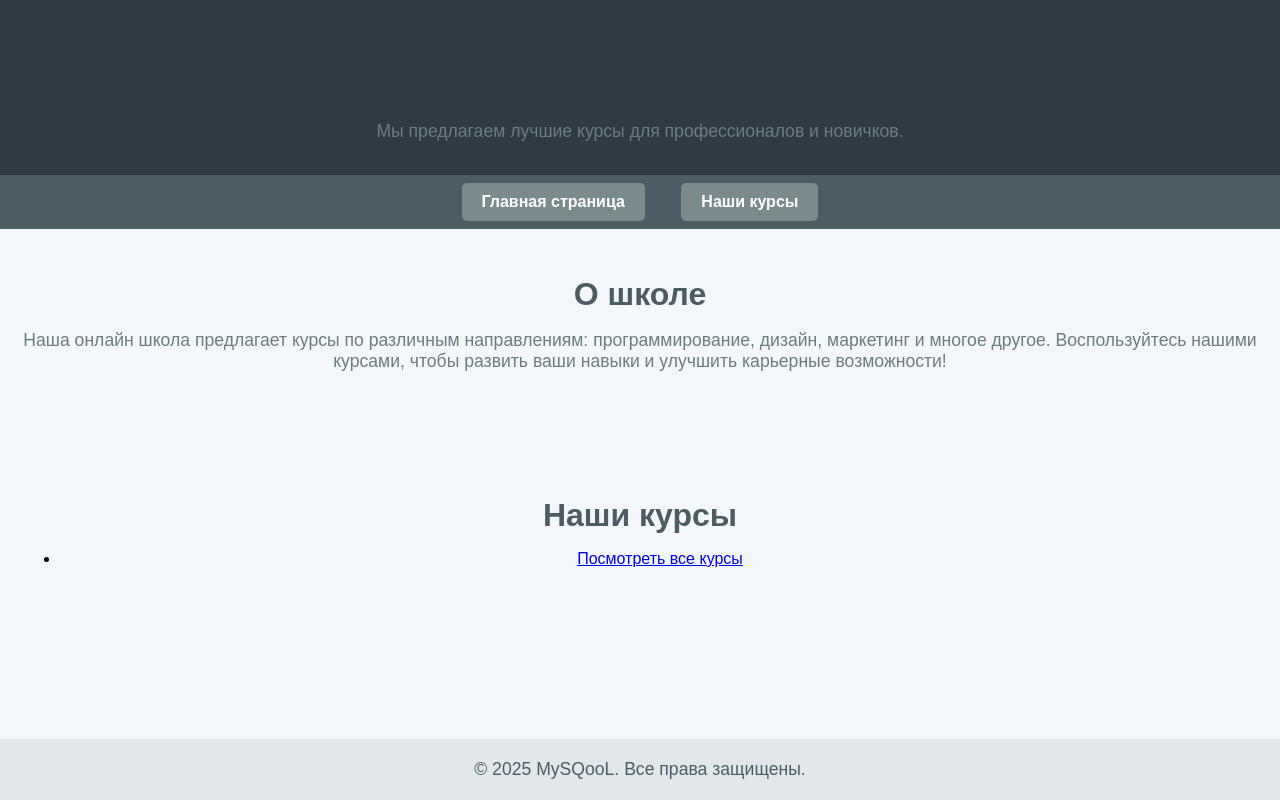
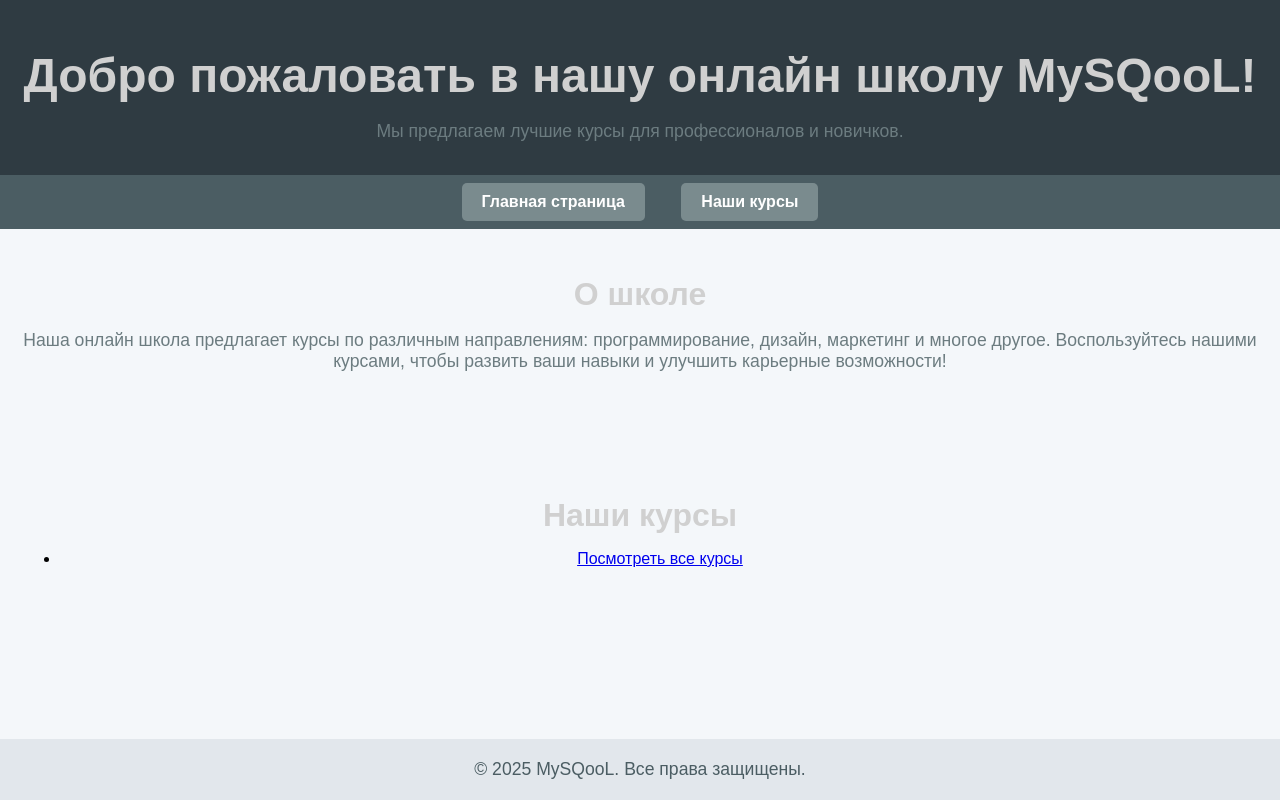
Before and after one commit to anastasia-kav/mysqool, a Django app: page / in a window 1280 px wide. Run offline with Django 5.2, Linux system fonts and the light colour scheme.

Commit message:
Fix style

```diff
--- a/static/styles.css
+++ b/static/styles.css
@@ -97,7 +97,7 @@ footer p {
 /* Блоки с текстом */
 h1, h2 {
     font-size: 2rem;
-    color: #4b5d63; /* Серо-голубой цвет для заголовков */
+    color: #d0d0d0; /* Серо-голубой цвет для заголовков */
     font-weight: bold;
     text-align: center;
     margin-bottom: 1rem;
@@ -106,7 +106,7 @@ h1, h2 {
 /* Дополнительное выделение для h1 */
 h1 {
     font-size: 3rem;
-    color: #2f3b42; /* Темно-серый цвет для главных заголовков */
+    color: #d0d0d0; /* Темно-серый цвет для главных заголовков */
 }
 
 /* Тексты параграфов */
```
